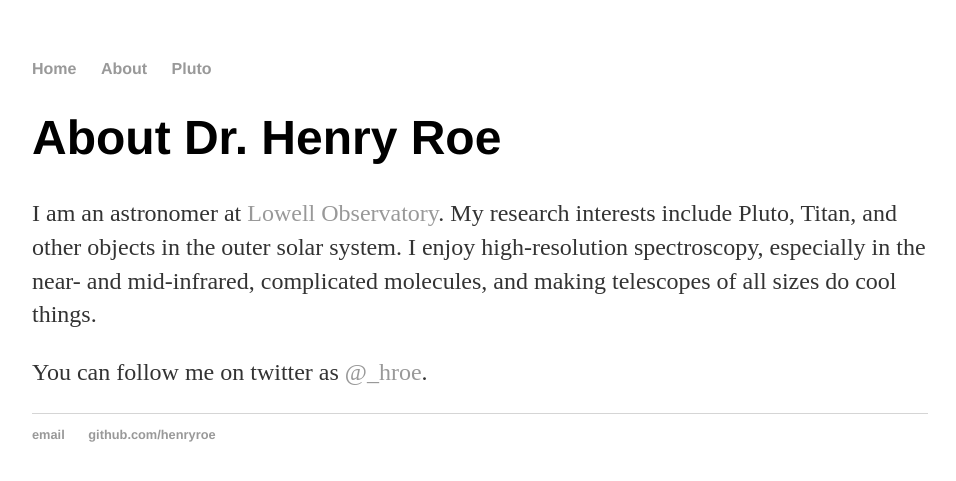
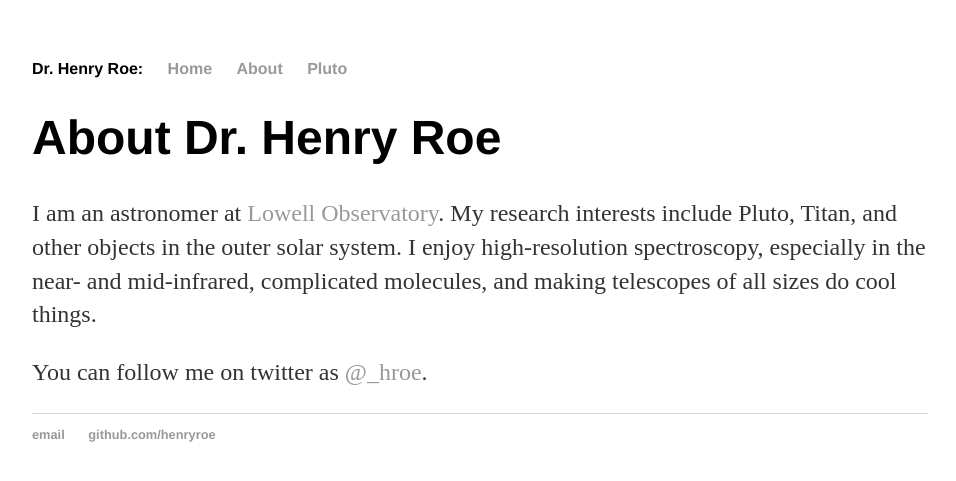
Before and after one commit to henryroe/henryroe.github.io, a Jekyll site: the page built from about/index.html, in a window 1280 px wide. Shown: the top 481 px of the page, without its empty margins (160-1116 px from the left). Built offline with Jekyll 4.4.1, drawn with Linux system fonts in a browser that asks for light colours.

Commit message:
Update default.html

```diff
--- a/_layouts/default.html
+++ b/_layouts/default.html
@@ -8,6 +8,7 @@
 		<body>
 			<nav>
 	    		<ul>
+	    			<li>Dr. Henry Roe: </li>
 	        		<li><a href="/">Home</a></li>
 		        	<li><a href="/about">About</a></li>
 		        	<li><a href="/pluto">Pluto</a></li>
```
